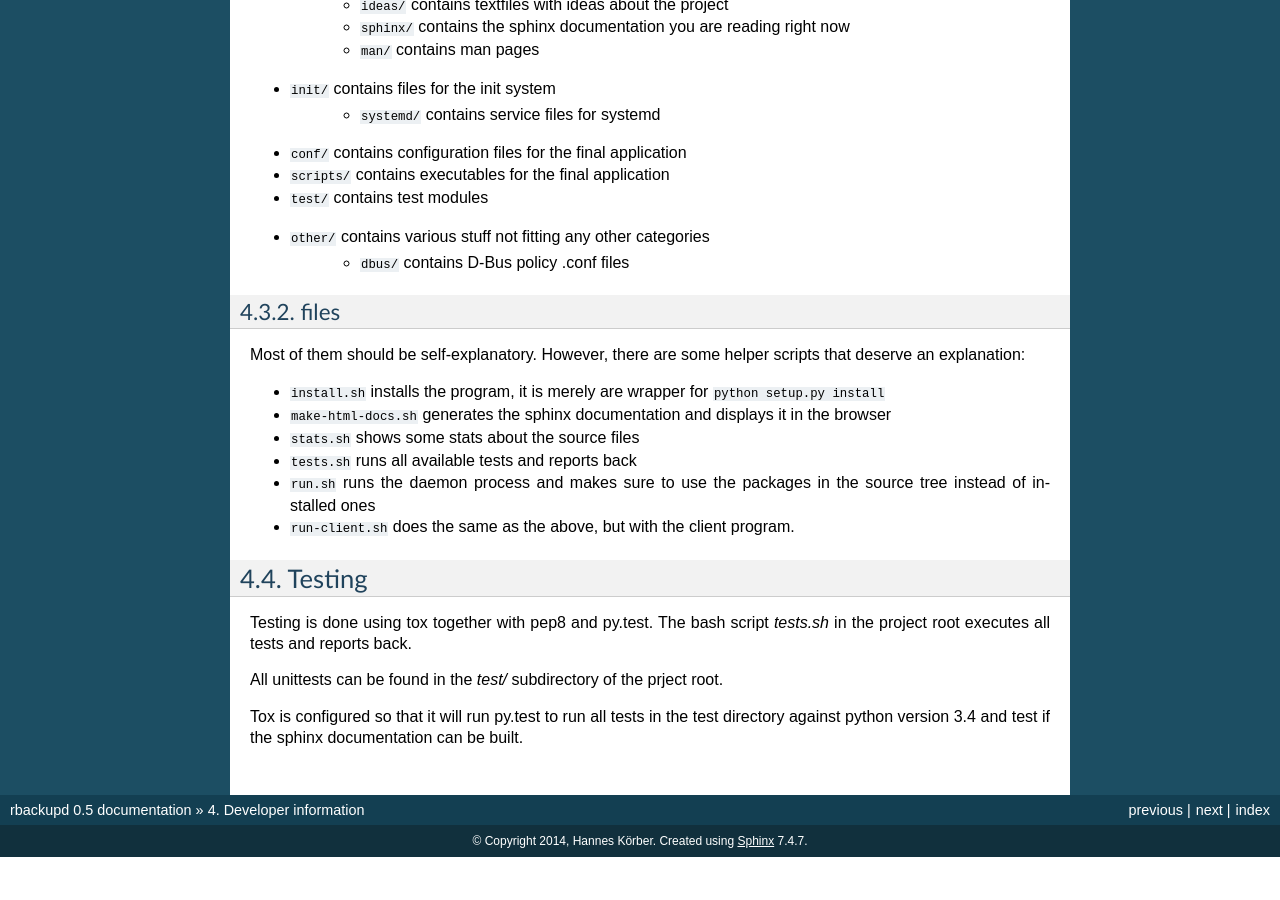
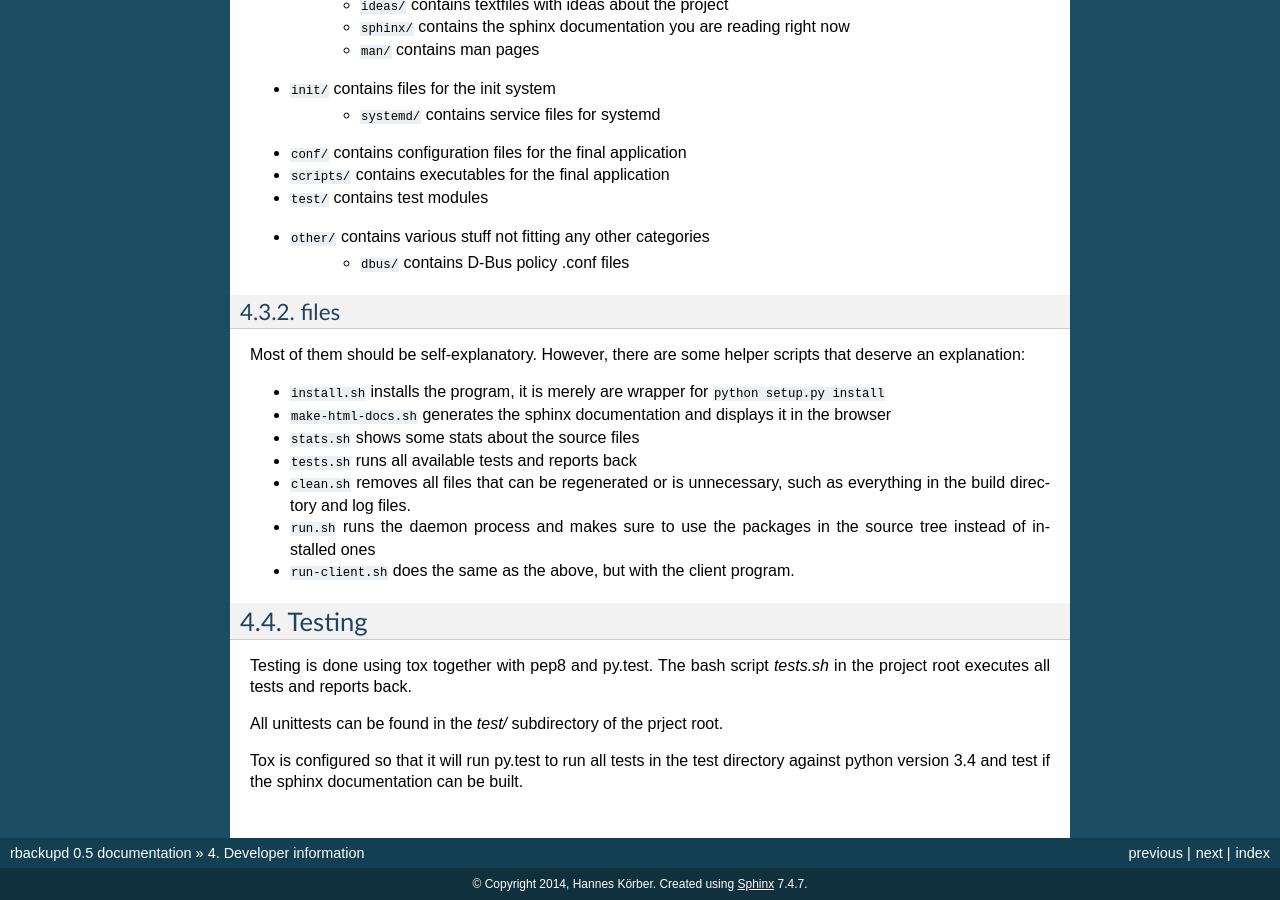
Before and after one commit to hakoerber/rbackupd, a Sphinx documentation site: the page built from doc/sphinx/source/devinfo.rst, in a window 1280 px wide and 900 px high, scrolled down 1413 px. Built offline with Sphinx 7.4.7, drawn with Linux system fonts in a browser that asks for light colours; before the commit the page ends 2270 px from its top, so only the background shows below that.

Commit message:
Add a script to clean the source tree.

```diff
--- a/doc/sphinx/source/devinfo.rst
+++ b/doc/sphinx/source/devinfo.rst
@@ -114,6 +114,8 @@ that deserve an explanation:
   the browser
 - ``stats.sh`` shows some stats about the source files
 - ``tests.sh`` runs all available tests and reports back
+- ``clean.sh`` removes all files that can be regenerated or is unnecessary, such
+  as everything in the build directory and log files.
 - ``run.sh`` runs the daemon process and makes sure to use the packages in the
   source tree instead of installed ones
 - ``run-client.sh`` does the same as the above, but with the client program.
```
Also changed, not shown: 1 other file.
